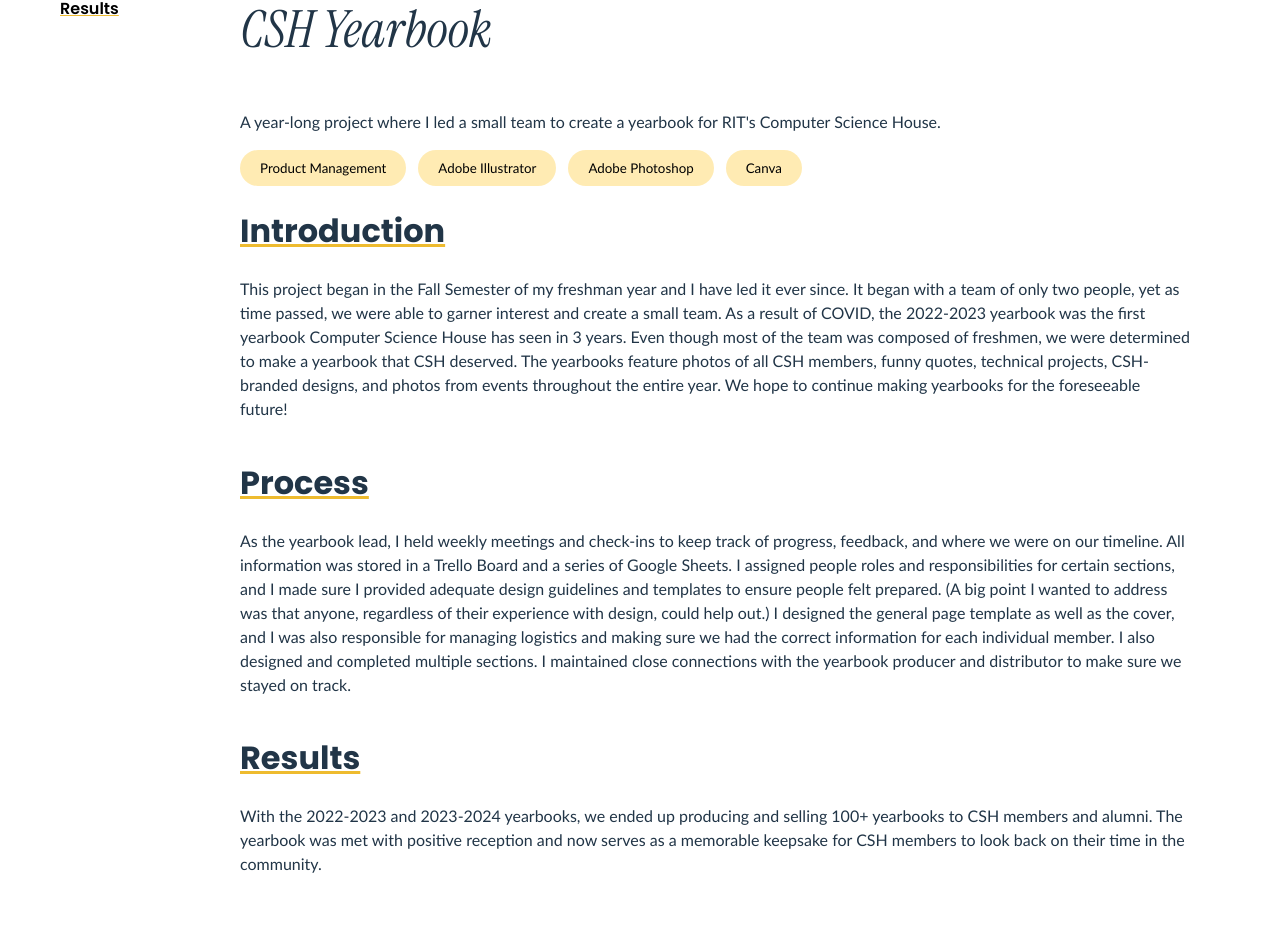
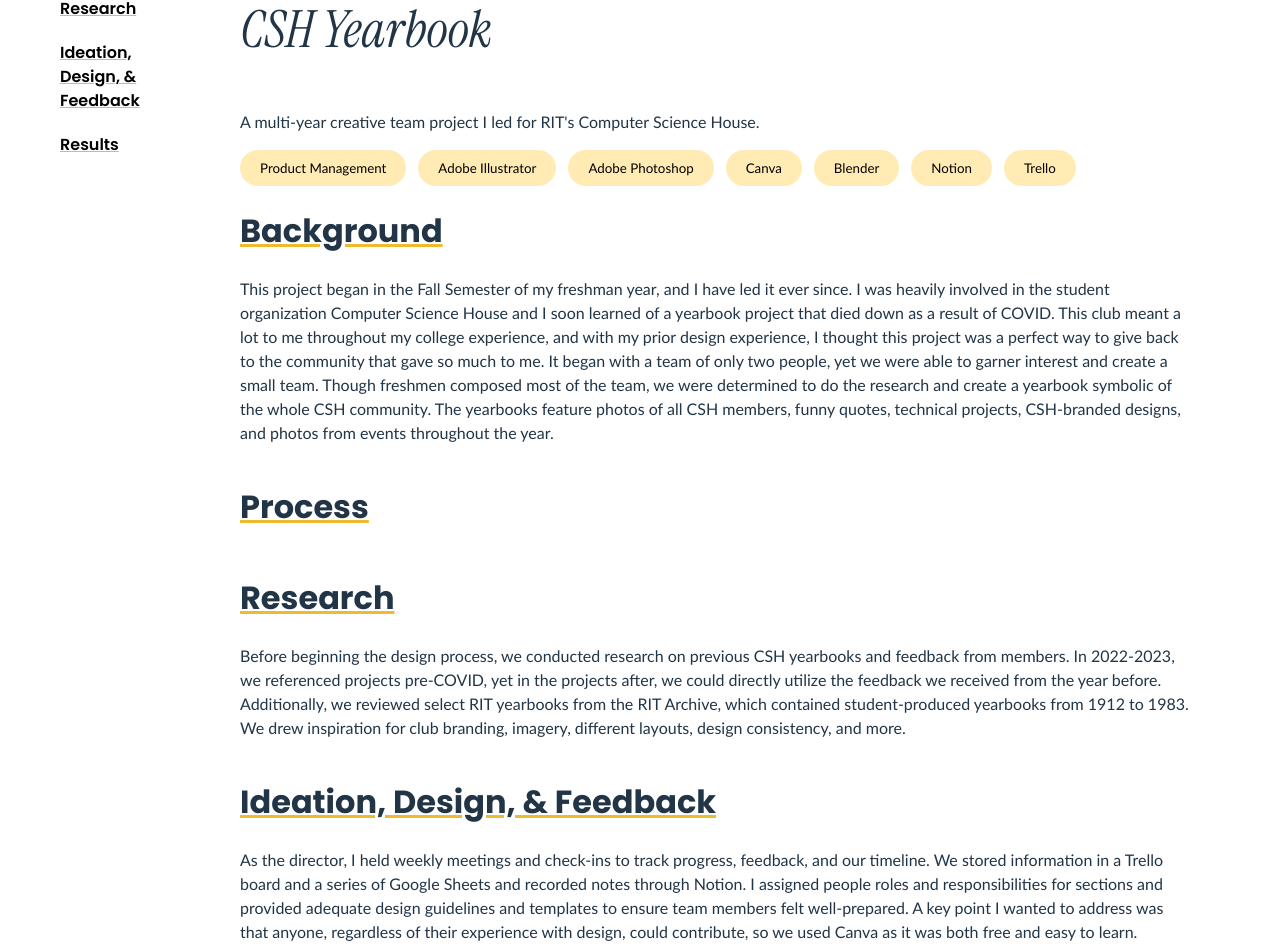
Before and after one commit to chrissye0/personal-website, a React (Vite) app: page /yearbook in a window 1280 px wide. Shown: the part 249-1201 px from the top of the page. Built offline with nearby package versions, Linux system fonts and the light colour scheme.

Commit message:
added (text) content to yearbook page

```diff
--- a/src/components/Home/Projects.jsx
+++ b/src/components/Home/Projects.jsx
@@ -21,18 +21,18 @@ const projects = [
   },
   {
     title: "CSH Yearbook",
-    description: "A year-long project where I led a small team to create a yearbook for RIT's Computer Science House.",
+    description: "A multi-year creative team project I led for RIT's Computer Science House.",
     image: yearbookImage,
     link: "/yearbook",
-    tags: ["Product Management", "Adobe Illustrator", "Adobe Photoshop", "Canva"]
+    tags: ["Product Management", "Adobe Illustrator", "Adobe Photoshop", "Canva", "Blender", "Notion", "Trello"]
   },
-  {
-    title: "Knicks & Rangers Alumni Pages",
-    description: "Webpage designs for retired New York Knicks and New York Rangers players.",
-    image: alumniPagesImage,
-    link: "/alumni-pages",
-    tags: ["Figma", "Ceros"]
-  },
+  // {
+  //   title: "Knicks & Rangers Alumni Pages",
+  //   description: "Webpage designs for retired New York Knicks and New York Rangers players.",
+  //   image: alumniPagesImage,
+  //   link: "/alumni-pages",
+  //   tags: ["Figma", "Ceros"]
+  // },
   // {
   //   title: "Portfolio Website",
   //   description: "How I made this website!",
--- a/src/pages/Projects/Yearbook.jsx
+++ b/src/pages/Projects/Yearbook.jsx
@@ -5,29 +5,43 @@ export default function Yearbook() {
   return (
     <>
       <section className="project-page">
-        <Sidebar nav={["Introduction", "Process", "Results"]} />
+        <Sidebar nav={["Background", "Process", "Research", "Ideation, Design, & Feedback", "Results"]} />
         <section className="project-content">
           <header className="project-header">
             <h1>CSH Yearbook</h1>
-            <p>A year-long project where I led a small team to create a yearbook for RIT's Computer Science House.</p>
+            <p>A multi-year creative team project I led for RIT's Computer Science House.</p>
             <section className="project-page-tags">
               <button className="project-skill">Product Management</button>
               <button className="project-skill">Adobe Illustrator</button>
               <button className="project-skill">Adobe Photoshop</button>
               <button className="project-skill">Canva</button>
+              <button className="project-skill">Blender</button>
+              <button className="project-skill">Notion</button>
+              <button className="project-skill">Trello</button>
             </section>
           </header>
-          <article className="yearbook-intro" id="Introduction">
-            <h2>Introduction</h2>
-            <p>This project began in the Fall Semester of my freshman year and I have led it ever since. It began with a team of only two people, yet as time passed, we were able to garner interest and create a small team. As a result of COVID, the 2022-2023 yearbook was the first yearbook Computer Science House has seen in 3 years. Even though most of the team was composed of freshmen, we were determined to make a yearbook that CSH deserved. The yearbooks feature photos of all CSH members, funny quotes, technical projects, CSH-branded designs, and photos from events throughout the entire year. We hope to continue making yearbooks for the foreseeable future!</p>
+          <article className="yearbook-intro" id="Background">
+            <h2>Background</h2>
+            <p>This project began in the Fall Semester of my freshman year, and I have led it ever since. I was heavily involved in the student organization Computer Science House and I soon learned of a yearbook project that died down as a result of COVID. This club meant a lot to me throughout my college experience, and with my prior design experience, I thought this project was a perfect way to give back to the community that gave so much to me.
+              It began with a team of only two people, yet we were able to garner interest and create a small team. Though freshmen composed most of the team, we were determined to do the research and create a yearbook symbolic of the whole CSH community. The yearbooks feature photos of all CSH members, funny quotes, technical projects, CSH-branded designs, and photos from events throughout the year.
+            </p>
           </article>
           <article className="yearbook-process" id="Process">
             <h2>Process</h2>
-            <p>As the yearbook lead, I held weekly meetings and check-ins to keep track of progress, feedback, and where we were on our timeline. All information was stored in a Trello Board and a series of Google Sheets. I assigned people roles and responsibilities for certain sections, and I made sure I provided adequate design guidelines and templates to ensure people felt prepared. (A big point I wanted to address was that anyone, regardless of their experience with design, could help out.) I designed the general page template as well as the cover, and I was also responsible for managing logistics and making sure we had the correct information for each individual member. I also designed and completed multiple sections. I maintained close connections with the yearbook producer and distributor to make sure we stayed on track.</p>
+
+          </article>
+          <article className="yearbook-research" id="Research">
+            <h2>Research</h2>
+            <p>Before beginning the design process, we conducted research on previous CSH yearbooks and feedback from members. In 2022-2023, we referenced projects pre-COVID, yet in the projects after, we could directly utilize the feedback we received from the year before. Additionally, we reviewed select RIT yearbooks from the RIT Archive, which contained student-produced yearbooks from 1912 to 1983. We drew inspiration for club branding, imagery, different layouts, design consistency, and more.</p>
+          </article>
+          <article className="yearbook-design" id="Ideation, Design, & Feedback">
+            <h2>Ideation, Design, & Feedback</h2>
+            <p>As the director, I held weekly meetings and check-ins to track progress, feedback, and our timeline. We stored information in a Trello board and a series of Google Sheets and recorded notes through Notion. I assigned people roles and responsibilities for sections and provided adequate design guidelines and templates to ensure team members felt well-prepared. A key point I wanted to address was that anyone, regardless of their experience with design, could contribute, so we used Canva as it was both free and easy to learn.</p>
+            <p>I designed the general page template as well as the cover, and I was also responsible for managing logistics and ensuring we had the correct information for each member. We iterated through different page designs and layouts based on feedback both from the team and the rest of CSH, which also led to yearly design themes and sections specific to the year. Depending on the yearbook's theme, we used several additional design tools. We created vector-based designs with Adobe Illustrator and Figma in 2023-2024 and 3D vaporwave designs with Blender in 2024-2025. I oversaw the process and gave members feedback on pages to maintain visual coherence and consistency. I used Adobe Photoshop for photo editing as well.</p>
           </article>
           <article className="yearbook-results" id="Results">
             <h2>Results</h2>
-            <p>With the 2022-2023 and 2023-2024 yearbooks, we ended up producing and selling 100+ yearbooks to CSH members and alumni. The yearbook was met with positive reception and now serves as a memorable keepsake for CSH members to look back on their time in the community.</p>
+            <p>With the 2022-2023, 2023-2024, and 2024-2025 yearbooks, we produced and sold 150+ yearbooks to CSH members and alumni. The yearbooks were met with positive reception and now serve as a memorable keepsake for CSH members to look back on their time in the community.</p>
           </article>
         </section>
       </section>
```
